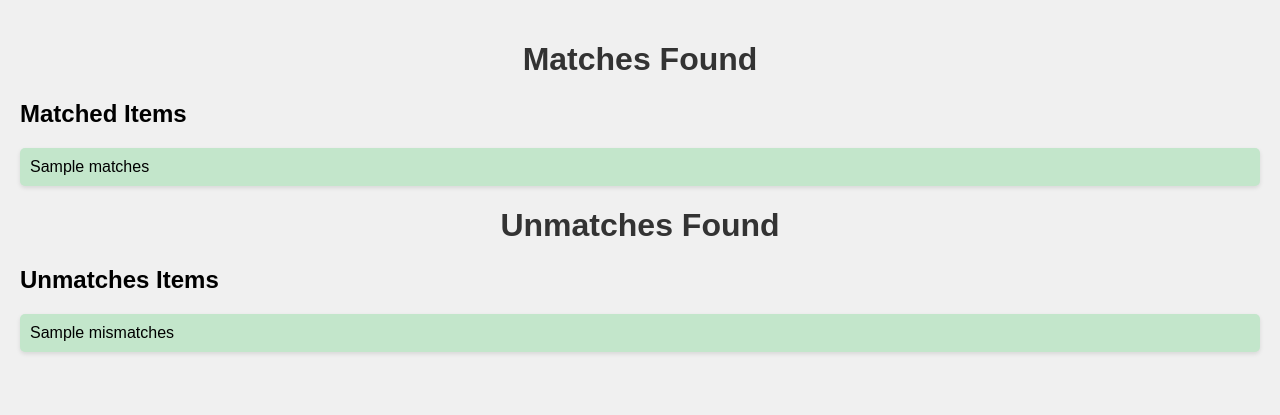
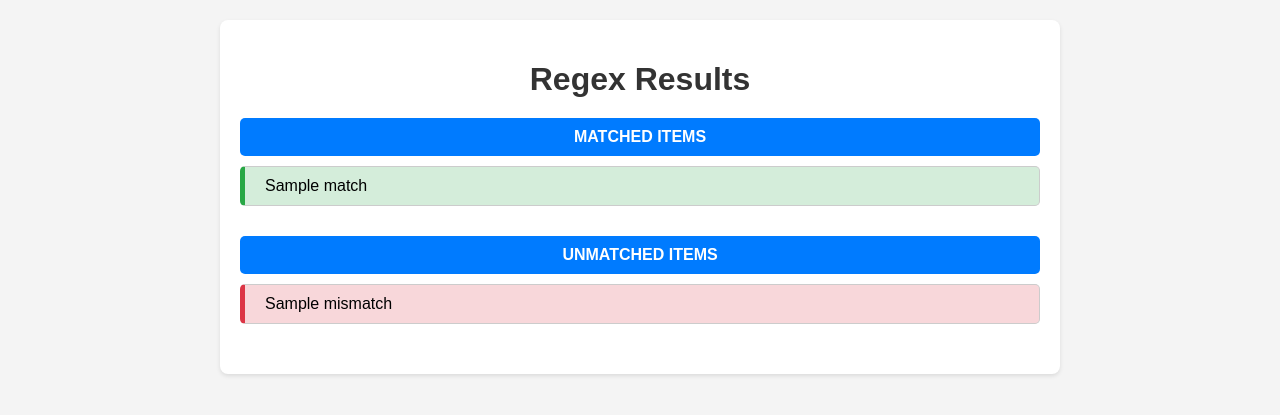
Before and after one commit to ASHUtoSHp2610/regex_match, a Flask app: template templates/results.html in a window 1280 px wide. Shown: the top 415 px of the page. Run offline with Flask 3, Linux system fonts and the light colour scheme; the template is opened without the code that fills it: most values are stand-ins (such as "Sample title", 1, 10 or a date in 2020).

Commit message:
Add files via upload

```diff
--- a/templates/results.html
+++ b/templates/results.html
@@ -7,57 +7,86 @@
     <style>
         body {
             font-family: Arial, sans-serif;
-            background-color: #f0f0f0;
+            background-color: #f4f4f4;
             margin: 0;
             padding: 20px;
         }
 
-        h1 {
-            text-align: center;
-            color: #333;
-        }
-
-        ul {
-            list-style-type: none;
-            padding: 0;
-        }
-
-        li {
+        .container {
+            max-width: 800px;
+            margin: 0 auto;
+            padding: 20px;
             background-color: #fff;
-            padding: 10px;
-            margin-bottom: 10px;
-            border-radius: 5px;
+            border-radius: 8px;
             box-shadow: 0 2px 4px rgba(0, 0, 0, 0.1);
         }
 
-        li:nth-child(even) {
-            background-color: #f9f9f9;
+        h1 {
+            color: #333;
+            text-align: center;
+            margin-bottom: 20px;
+        }
+
+        .section {
+            margin-bottom: 30px;
+        }
+
+        .heading {
+            background-color: #007bff;
+            color: #fff;
+            padding: 10px;
+            border-radius: 5px;
+            margin-bottom: 10px;
+            font-weight: bold;
+            text-transform: uppercase;
+            text-align: center;
+        }
+
+        .list {
+            list-style: none;
+            padding: 0;
+            margin: 0;
+        }
+
+        .item {
+            padding: 10px 20px;
+            margin-bottom: 8px;
+            border-radius: 5px;
+            text-align: left;
+            background-color: #f0f0f0;
+            border: 1px solid #ccc;
         }
 
         .matched {
-            background-color: #c3e6cb;
+            background-color: #d4edda;
+            border-left: 5px solid #28a745;
         }
 
         .unmatched {
-            background-color: #f5c6cb;
+            background-color: #f8d7da;
+            border-left: 5px solid #dc3545;
         }
     </style>
 </head>
 <body>
-    <h1>Matches Found</h1>
-    <h2>Matched Items</h2>
-    <ul>
-        {% for match in matched %}
-            <li class="matched">{{ matches }}</li>
-        {% endfor %}
-    </ul>
-    <h1>Unmatches Found</h1>
-    <h2>Unmatches Items</h2>
-    <ul>
-        {% for match in matched %}
-            <li class="matched">{{ mismatches }}</li>
-        {% endfor %}
-    </ul>
-
+    <div class="container">
+        <h1>Regex Results</h1>
+        <div class="section">
+            <div class="heading">Matched Items</div>
+            <ul class="list">
+                {% for match in matches %}
+                    <li class="item matched">{{ match }}</li>
+                {% endfor %}
+            </ul>
+        </div>
+        <div class="section">
+            <div class="heading">Unmatched Items</div>
+            <ul class="list">
+                {% for mismatch in mismatches %}
+                    <li class="item unmatched">{{ mismatch }}</li>
+                {% endfor %}
+            </ul>
+        </div>
+    </div>
 </body>
 </html>
```
